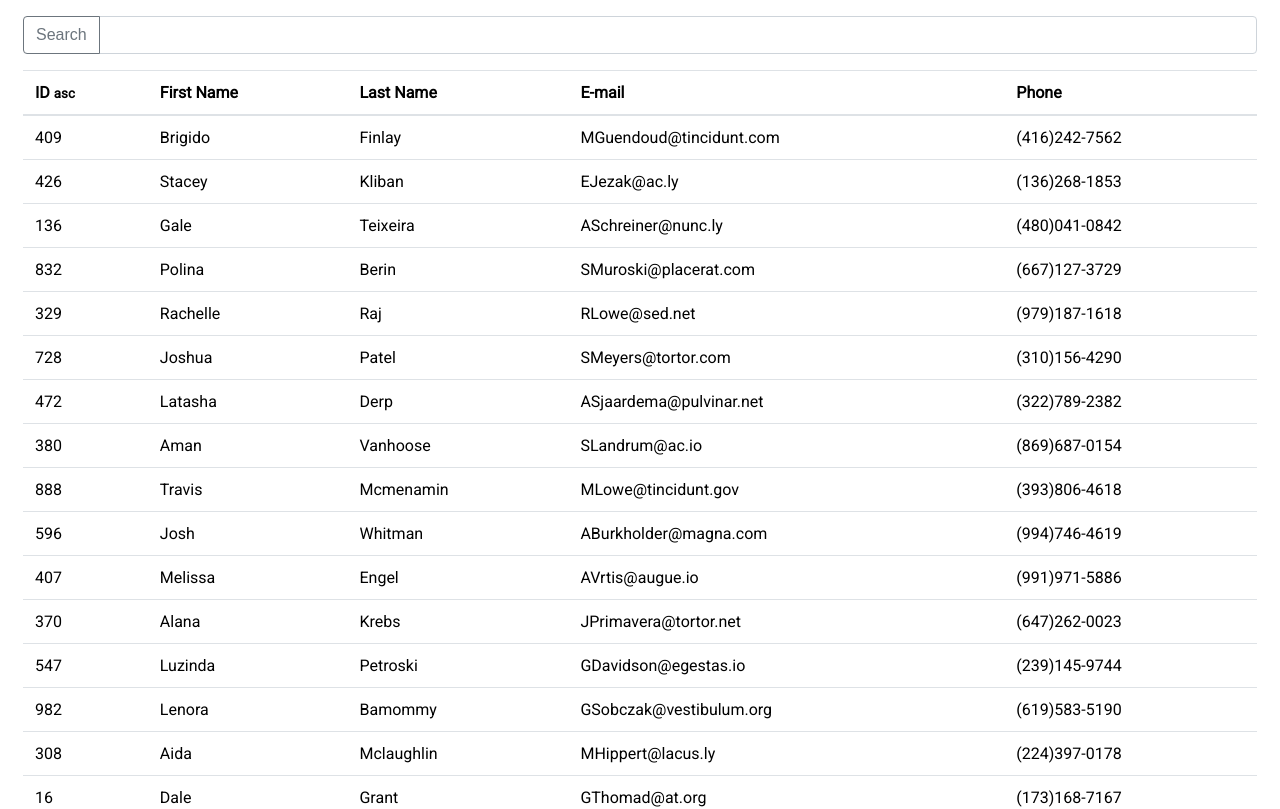
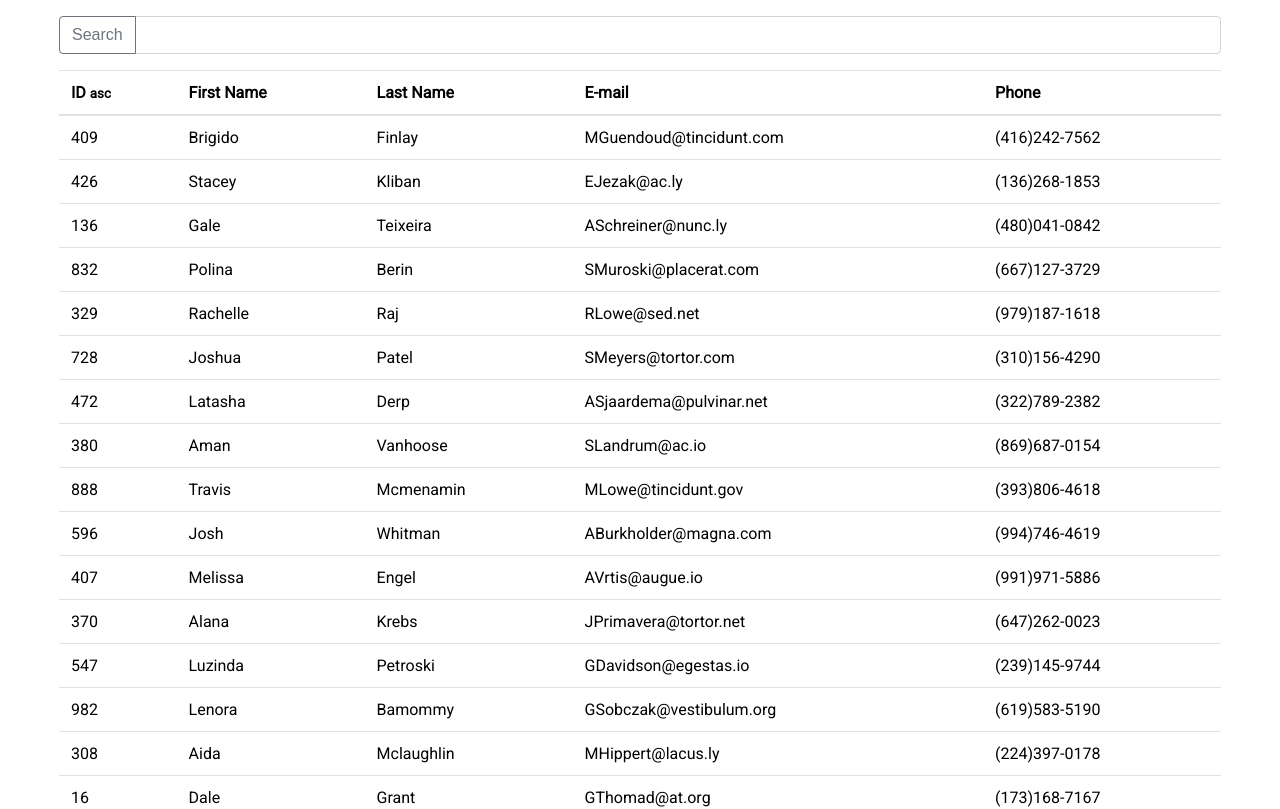
Before and after one commit to Uvacoder/demo-react-table, a React (Create React App) app: page / in a window 1280 px wide. Shown: the top 809 px of the page. Built offline with nearby package versions, Linux system fonts and the light colour scheme.

Commit message:
fix max-width to table

```diff
--- a/src/styles.css
+++ b/src/styles.css
@@ -64,6 +64,7 @@ body {
 }
 
 .container {
+    max-width: 1192px;
     width: 100%;
     padding-right: 15px;
     padding-left: 15px;
```
